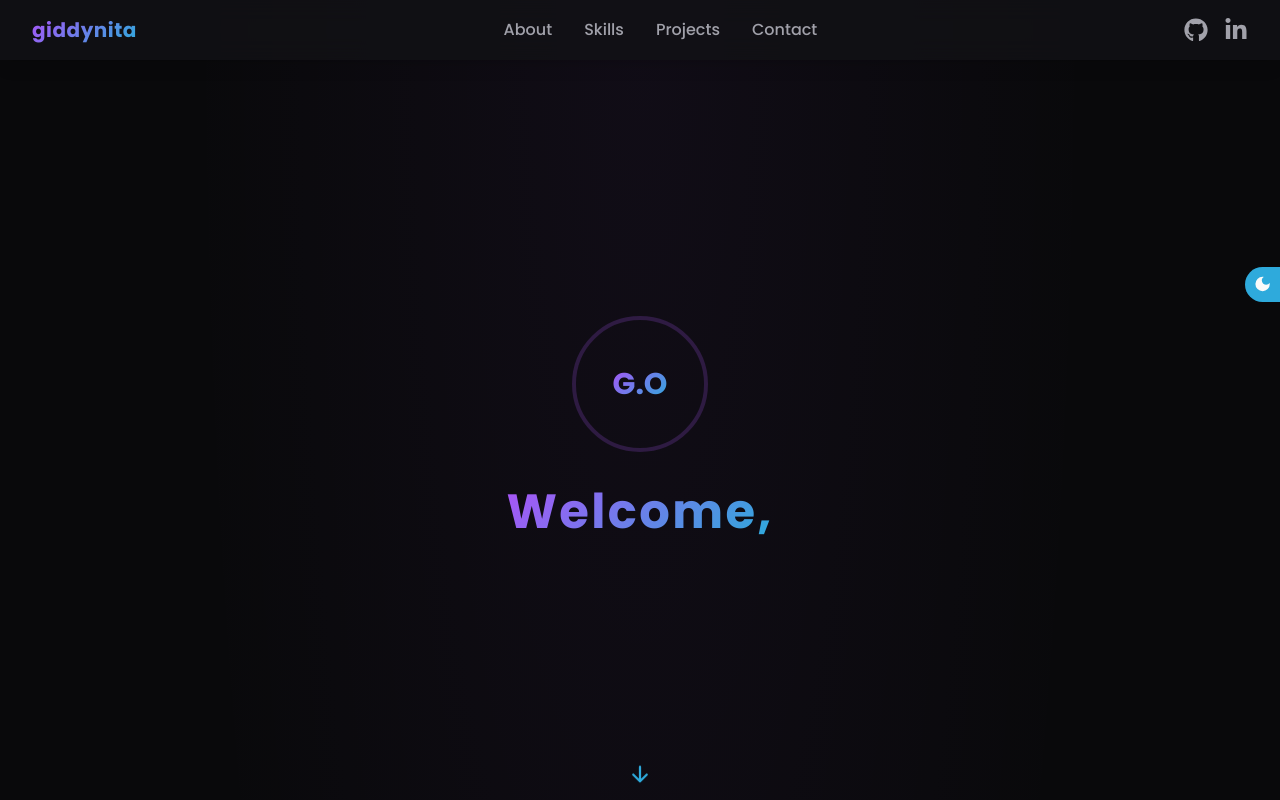
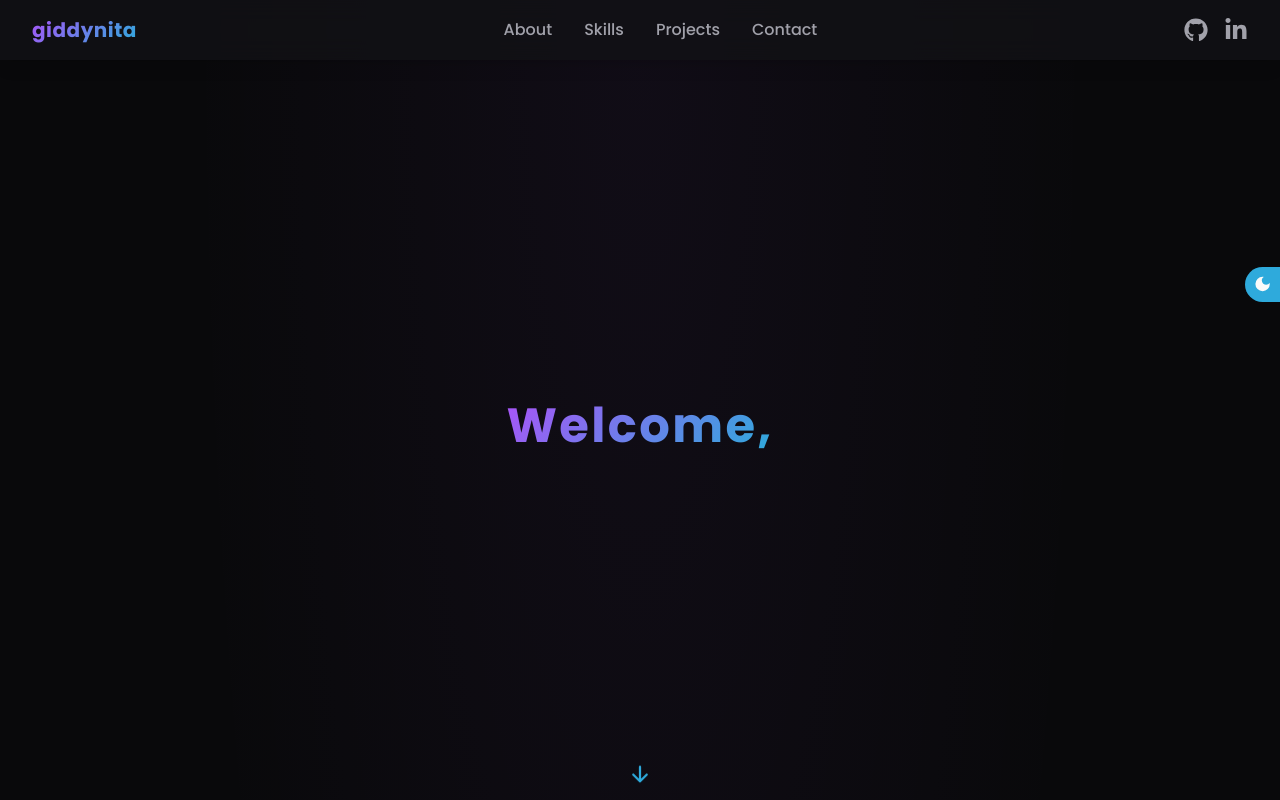
Before and after one commit to giddynita/my-portfolio, a React (Vite) app: page / in a window 1280 px wide. Shown: the top 800 px of the page. Built offline with nearby package versions, Linux system fonts and the light colour scheme; no server answers.

Commit message:
fix:remove image from hero

```diff
--- a/src/components/hero/Hero.jsx
+++ b/src/components/hero/Hero.jsx
@@ -5,7 +5,6 @@ import { TypeAnimation } from 'react-type-animation'
 import GradientButton from '../global/GradientButton'
 import OutlineButton from '../global/OutlineButton'
 import { useHeroContent } from '../../hooks'
-import Avatar from '../global/Avatar'
 
 const Hero = () => {
   const { data: hero, isLoading } = useHeroContent()
@@ -15,10 +14,6 @@ const Hero = () => {
       id="hero"
       className=" relative flex flex-col justify-center items-center gap-1 min-h-screen pt-[100px] pb-10 container"
     >
-      <div className="mb-4">
-        <Avatar img={hero?.image?.fields?.file?.url} isLoading={isLoading} />
-      </div>
-
       <h2 className="text-3xl md:text-5xl font-bold tracking-wider gradient-text">
         Welcome,
       </h2>
```
